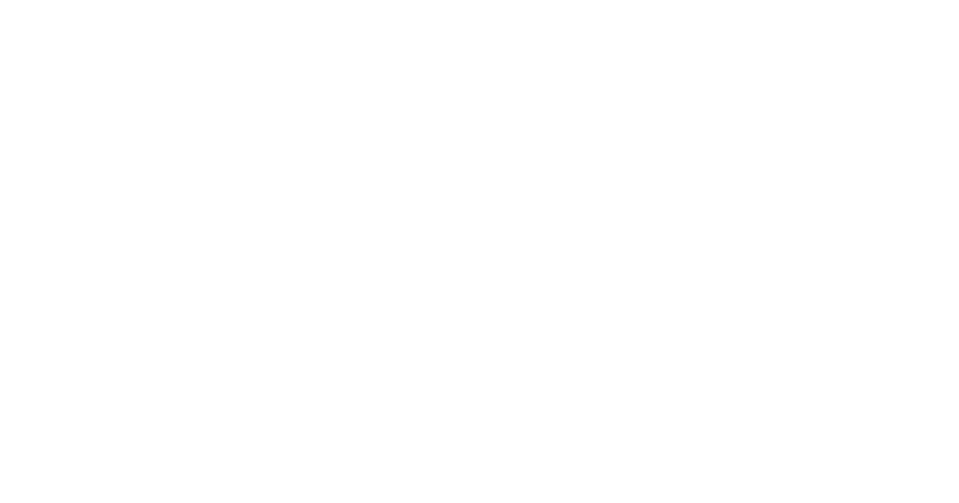
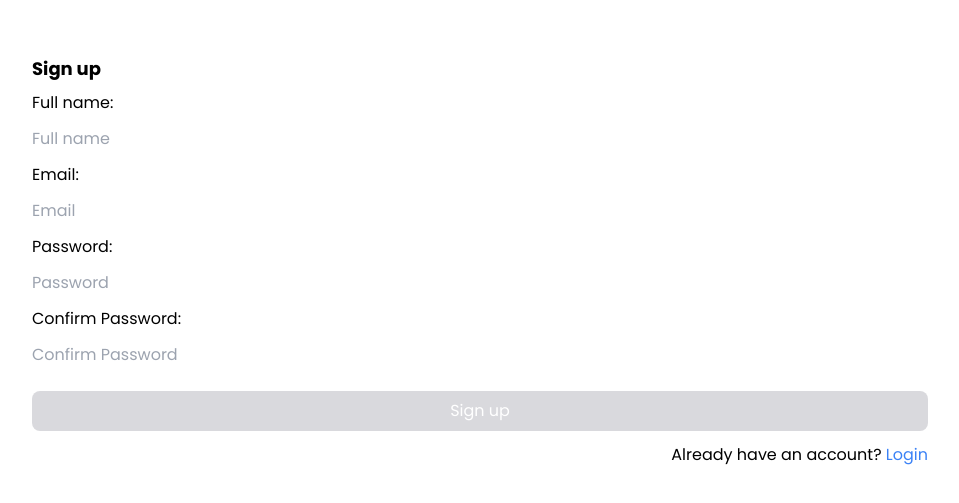
Before and after one commit to Dennardavid/Shortly, a Next.js app: page /signup in a window 1280 px wide. Shown: the part 139-642 px from the top of the page, without its empty margins (160-1119 px from the left). Built offline with nearby package versions, Linux system fonts and the light colour scheme.

Commit message:
sign up page

```diff
--- a/src/app/signup/page.tsx
+++ b/src/app/signup/page.tsx
@@ -1,5 +1,51 @@
-function SignUp(){
-    return
+import Link from "next/link";
+
+function SignUp() {
+  return (
+    <>
+      <div className="flex flex-col items-center justify-center h-screen">
+        <div className="w-[70%]">
+          <h1 className="text-left mb-2 font-bold text-lg">Sign up</h1>
+          <form className=" flex flex-col gap-3">
+            <label htmlFor="name">Full name:</label>
+            <input type="text" name="name" id="name" placeholder="Full name" />
+            <label htmlFor="email">Email:</label>
+            <input type="email" name="email" id="email" placeholder="Email" />
+            <label htmlFor="password">Password:</label>
+            <input
+              type="password"
+              name="password"
+              id="password"
+              placeholder="Password"
+            />
+            <label htmlFor="confirmpassword">Confirm Password:</label>
+
+            <input
+              type="password"
+              name="confirmpassword"
+              id="confirmpassword"
+              placeholder="Confirm Password"
+            />
+            <span className="text-red-500">{}</span>
+            <button
+              type="submit"
+              className="bg-zinc-400/40 text-white p-2 rounded-lg"
+            >
+              Sign up
+            </button>
+          </form>
+          <div className="text-right mt-3">
+            <p>
+              Already have an account?{" "}
+              <Link href="/login" className="text-blue-500">
+                Login
+              </Link>
+            </p>
+          </div>
+        </div>
+      </div>
+    </>
+  );
 }
 
-export default SignUp
+export default SignUp;
--- a/src/components/hero.tsx
+++ b/src/components/hero.tsx
@@ -5,7 +5,7 @@
 function HeroSection() {
   return (
     <section className="flex justify-between pl-32 mt-7">
-      <div className="self-center w-1/3">
+      <div className="self-center max-w-2xl">
         <h1 className="font-bold text-7xl text-VeryDarkBlue leading-tight -tracking-[2px]">
           More than just shorter links
         </h1>
--- a/src/components/shortener.tsx
+++ b/src/components/shortener.tsx
@@ -35,7 +35,7 @@
     </article>
   ));
   return (
-    <section className="flex flex-col items-center bg-Gray mt-8 pb-20" >
+    <section className="flex flex-col items-center bg-Gray mt-8 pb-20">
       <Shortener />
       <div className="text-center w-[450px]">
         <h2 className="font-bold text-3xl text-VeryDarkBlue">
@@ -56,7 +56,6 @@
 
 function Shortener() {
   return (
-
     <div className="bg-[url(../../public/background2.webp)] bg-center bg-no-repeat py-[72px] self-center lg:w-3/5 bg-green-300">
       <form className="flex flex-row justify-evenly bg-slate-400 w-full">
         <input
@@ -72,7 +71,6 @@
         <small id="wrong_url"></small>
       </div>
     </div>
-
   );
 }
 
```
Lines whose indentation alone changed are shown as unchanged.
